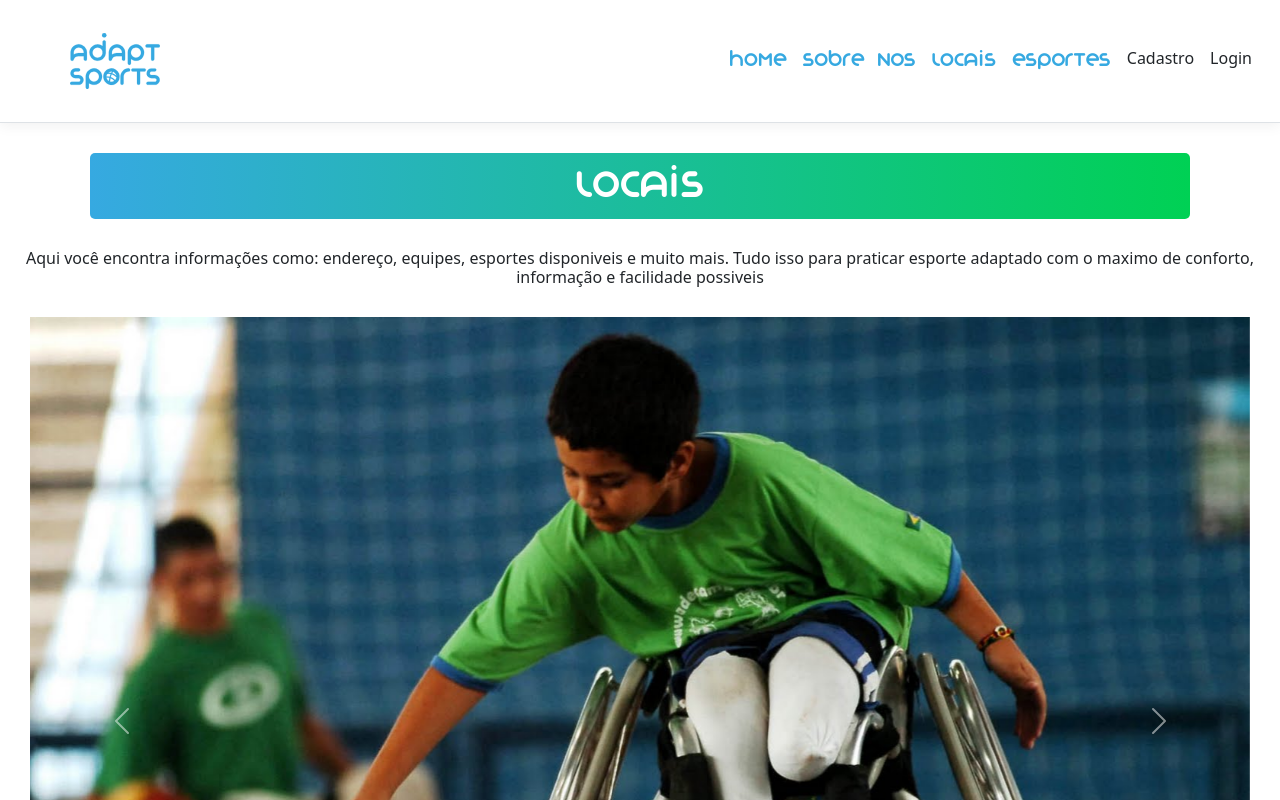
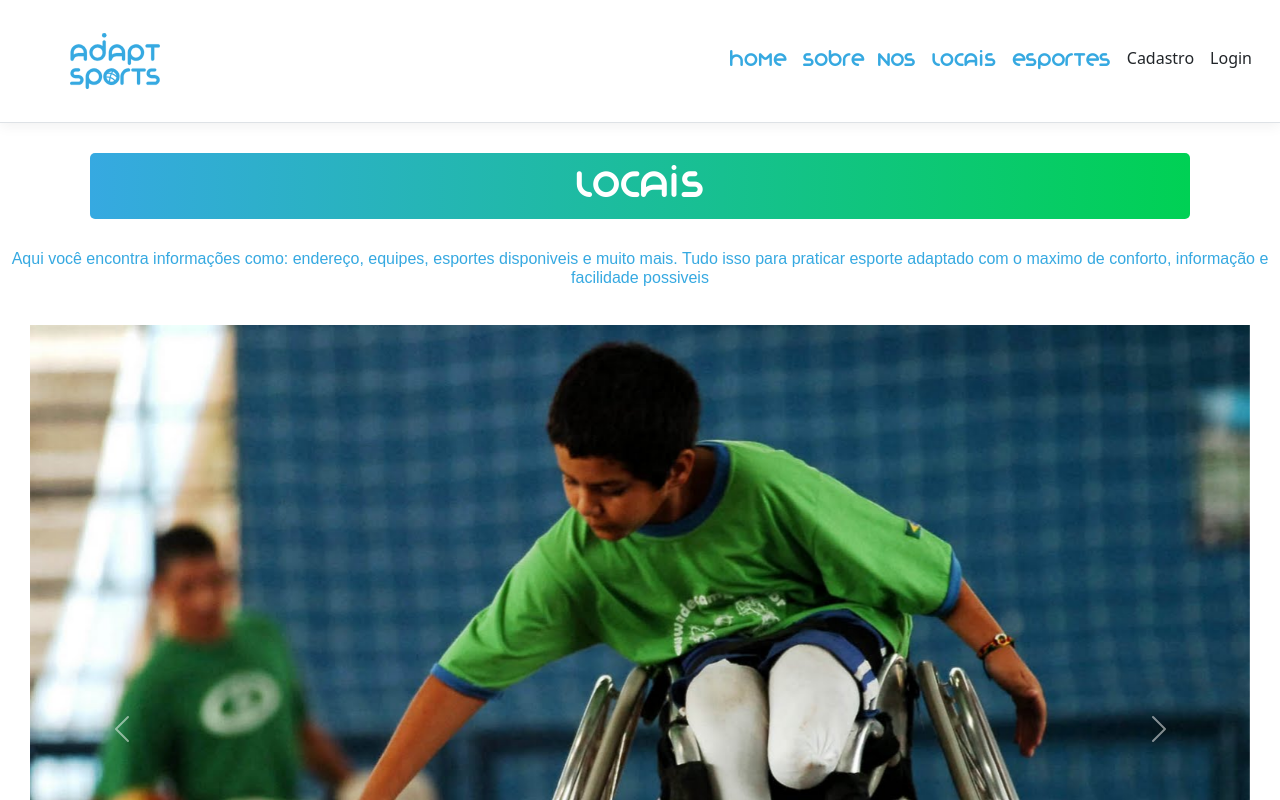
Before and after one commit to Apolock33/ProjetoFinal-Parte2-MVCReact.js, a React (Create React App) app in the folder AdaptSports/ClientApp/: page /Locais in a window 1280 px wide. Shown: the top 800 px of the page. Built offline with nearby package versions, Linux system fonts and the light colour scheme; no server answers.

Commit message:
Resolução

```diff
--- a/AdaptSports/ClientApp/src/components/Paginas/Locais/Locais.css
+++ b/AdaptSports/ClientApp/src/components/Paginas/Locais/Locais.css
@@ -11,3 +11,8 @@
 .Alinha{
    align-items: center;
 }
+.text {
+    font-family: Montserrat, sans-serif;
+    justify-content: center;
+    color: #36a9e1;
+}
--- a/AdaptSports/ClientApp/src/components/Paginas/Locais/Locais.js
+++ b/AdaptSports/ClientApp/src/components/Paginas/Locais/Locais.js
@@ -15,7 +15,7 @@ export default class Locais extends Component {
         <div className="Divisor">
           <h1>Locais</h1>
         </div>
-        <div align="center">
+        <div className="text">
           <h6>
             Aqui você encontra informações como: endereço, equipes, esportes
             disponiveis e muito mais. Tudo isso para praticar esporte adaptado
```
Also changed, not shown: AdaptSports/ClientApp/src/components/Carrossel/Carrosel.css (added), AdaptSports/ClientApp/src/components/Carrossel/index.js (line endings or trailing spaces).
